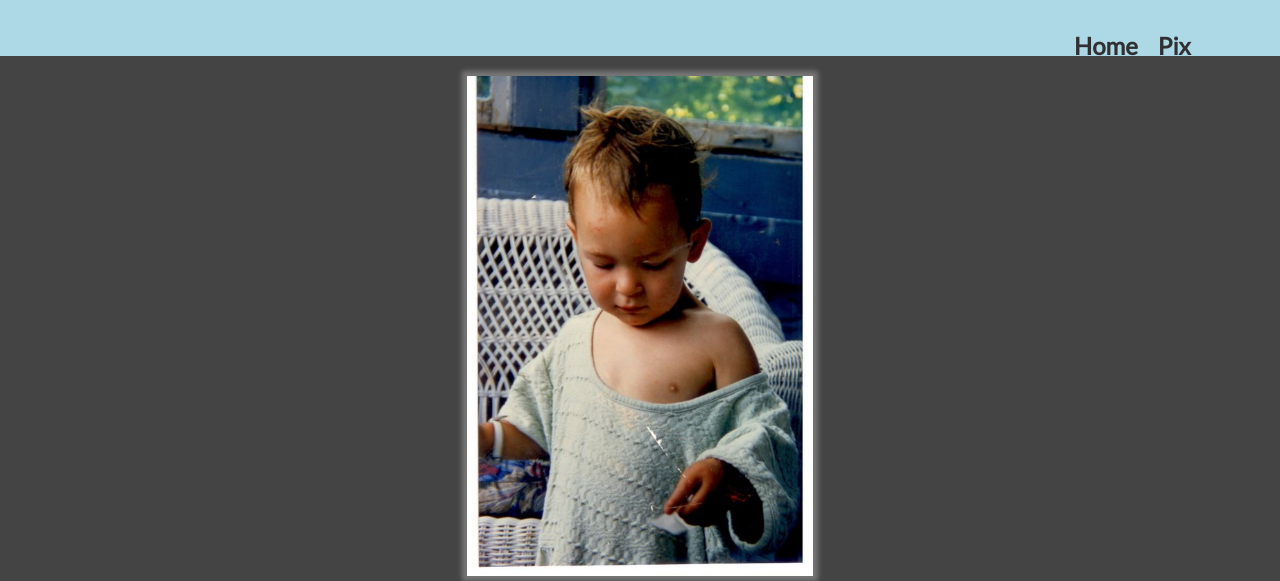
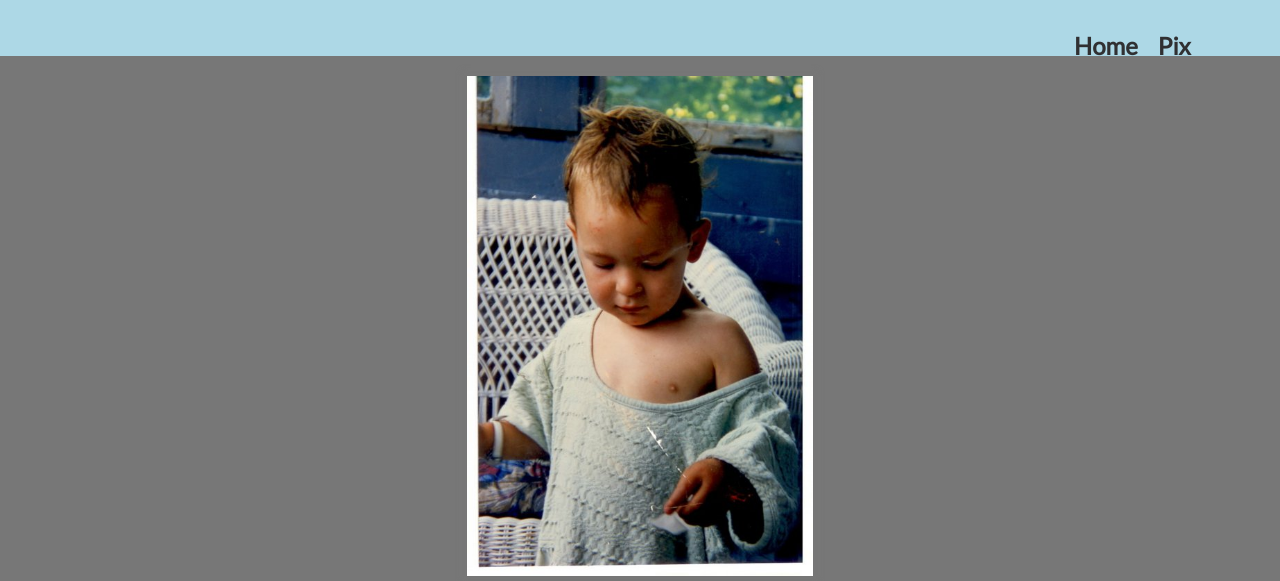
Before and after one commit to lucywyman/birthdayWebsite, a plain HTML site: page pix.html in a window 1280 px wide. Shown: the top 581 px of the page. Drawn offline with Linux system fonts and the light colour scheme.

Commit message:
Change background color.
Feeling in a lighter mood.

```diff
--- a/styles.css
+++ b/styles.css
@@ -2,7 +2,7 @@ body{
 	margin: 0px;
 	padding: 0px;
 	overflow: hidden;
-	background: #444;
+	background: #777;
 }
 
 /*Main navigation CSS*/
```
